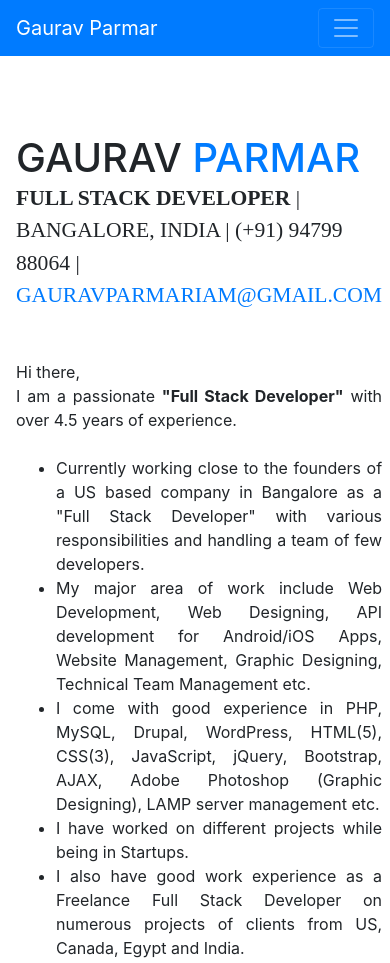
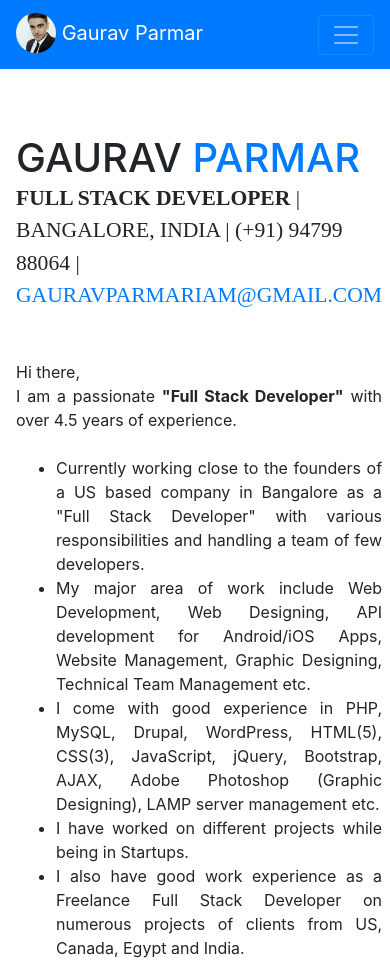
Before and after one commit to gauravparmar/gauravparmar.github.io, a website with bundled scripts: page index.html in a window 390 px wide. Shown: the top 963 px of the page. Built offline with nearby package versions, Linux system fonts and the light colour scheme; a web font is replaced by a local one.

Commit message:
Added image in navbar

```diff
--- a/css/style.css
+++ b/css/style.css
@@ -132,3 +132,8 @@ p.mb-5.aboutcontent {
   font-size: 20px;
   margin-left: 5px;
 }
+
+img.img-fluid.img-profile.rounded-circle.profilepicsmall {
+  width: 40px;
+  margin-bottom: 3px;
+}
--- a/index.html
+++ b/index.html
@@ -39,7 +39,7 @@
 
     <nav class="navbar navbar-expand-lg navbar-dark bg-primary fixed-top" id="sideNav">
       <a class="navbar-brand js-scroll-trigger" href="#page-top">
-        <span class="d-block d-lg-none">Gaurav Parmar</span>
+        <span class="d-block d-lg-none"><img class="img-fluid img-profile rounded-circle profilepicsmall" src="img/profile.jpg" alt=""> Gaurav Parmar</span>
         <span class="d-none d-lg-block">
           <img class="img-fluid img-profile rounded-circle mx-auto mb-2" src="img/profile.jpg" alt="">
         </span>
```
